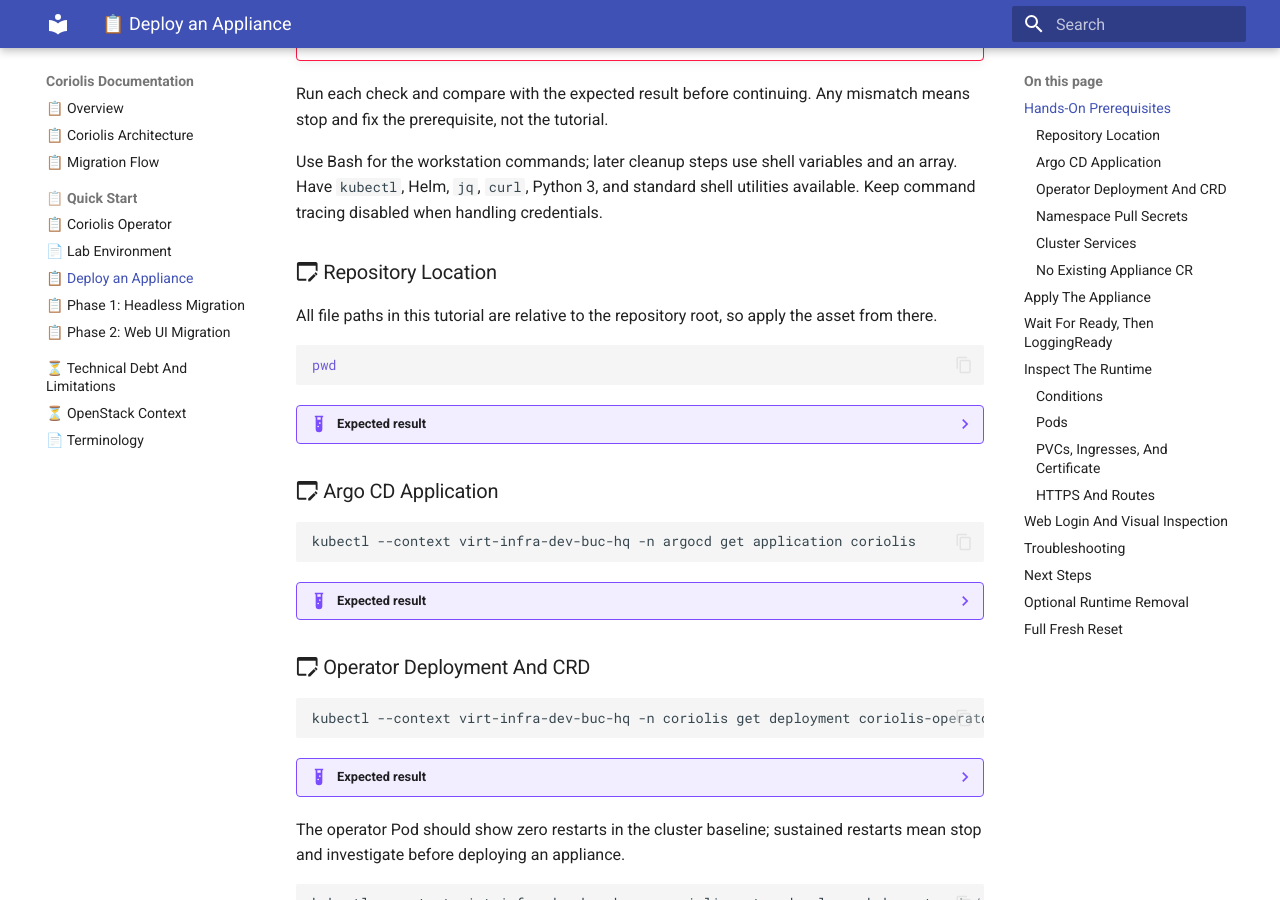
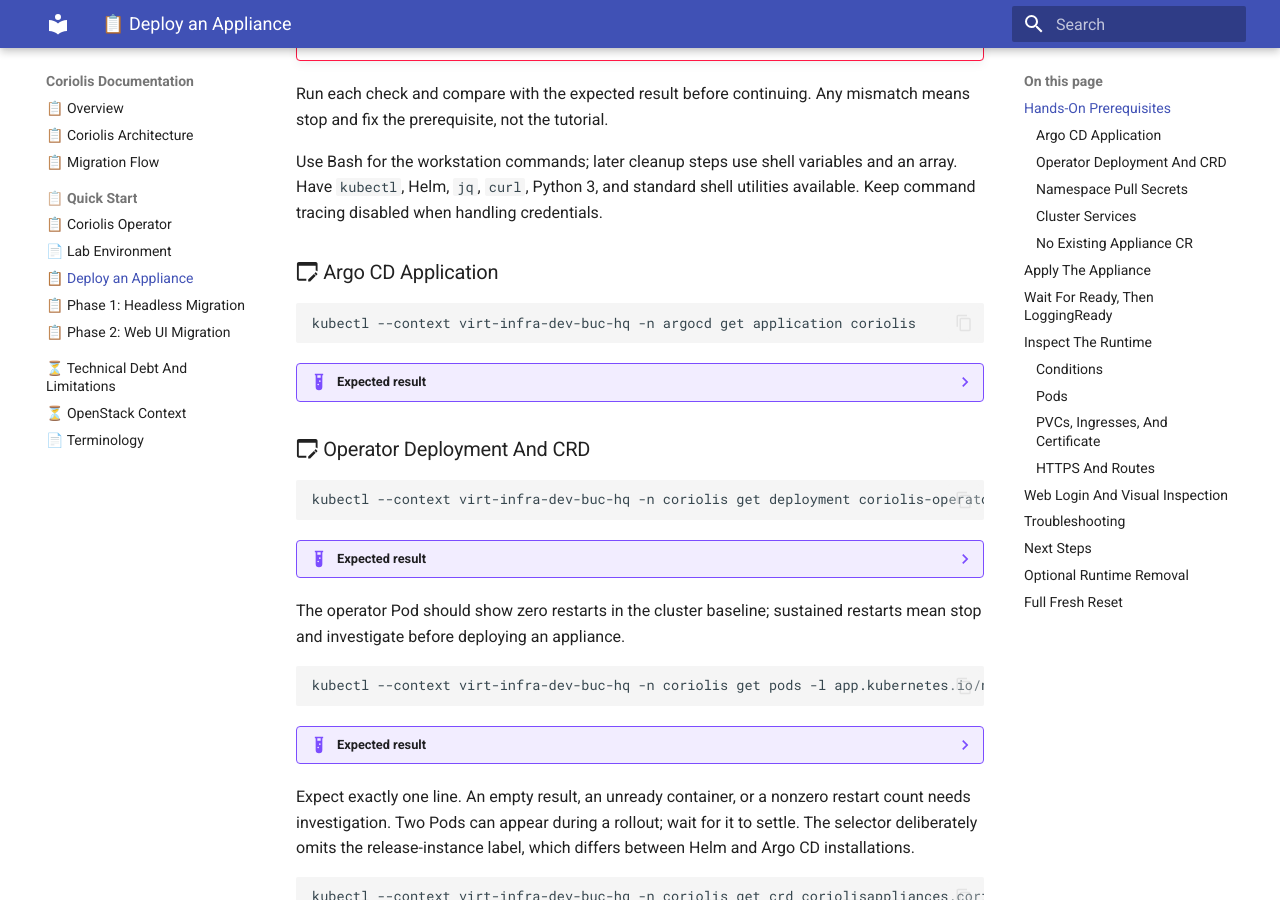
Before and after one commit to radumoisan/coriolis, an MkDocs documentation site: the page built from docs/deploy-appliance.md, in a window 1280 px wide and 900 px high, scrolled down 442 px. Built offline with MkDocs 1.6.1 and Material for MkDocs 9.7.7, drawn with Linux system fonts in a browser that asks for light colours.

Commit message:
Improved docs
Signed-off-by: Radu Moisan <radu.moisan@gmail.com>

````diff
--- a/docs/deploy-appliance.md
+++ b/docs/deploy-appliance.md
@@ -11,21 +11,6 @@
 Run each check and compare with the expected result before continuing. Any mismatch means stop and fix the prerequisite, not the tutorial.
 
 Use Bash for the workstation commands; later cleanup steps use shell variables and an array. Have `kubectl`, Helm, `jq`, `curl`, Python 3, and standard shell utilities available. Keep command tracing disabled when handling credentials.
-
-### :material-application-edit-outline: Repository Location
-
-All file paths in this tutorial are relative to the repository root, so apply the asset from there.
-
-<!-- Confirm the current working directory is the repository root. -->
-```bash
-pwd
-```
-
-??? example "Expected result"
-
-    ```text
-    /home/radu/Dev/cb-coriolis
-    ```
 
 ### :material-application-edit-outline: Argo CD Application
 
````
